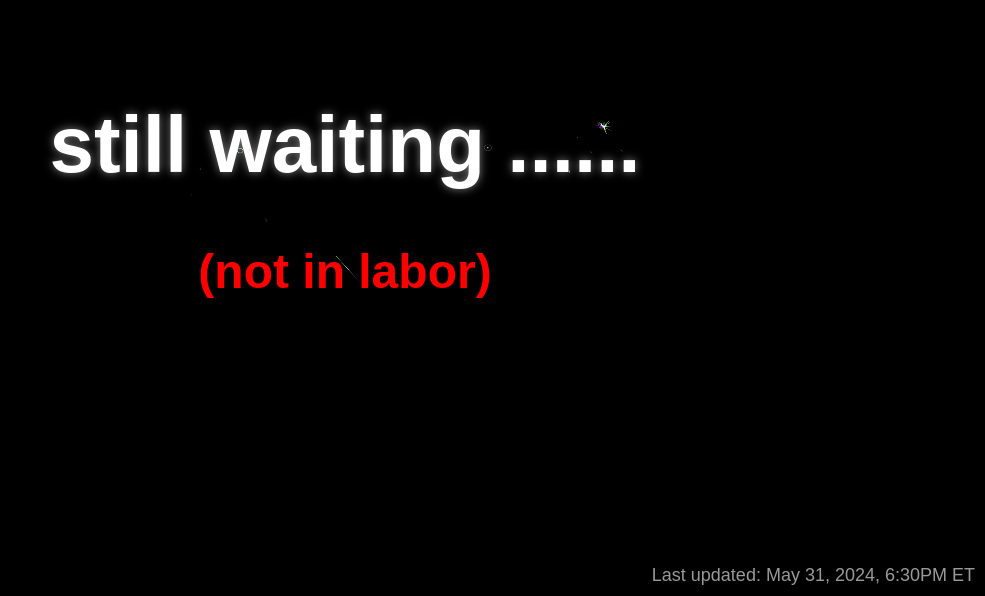
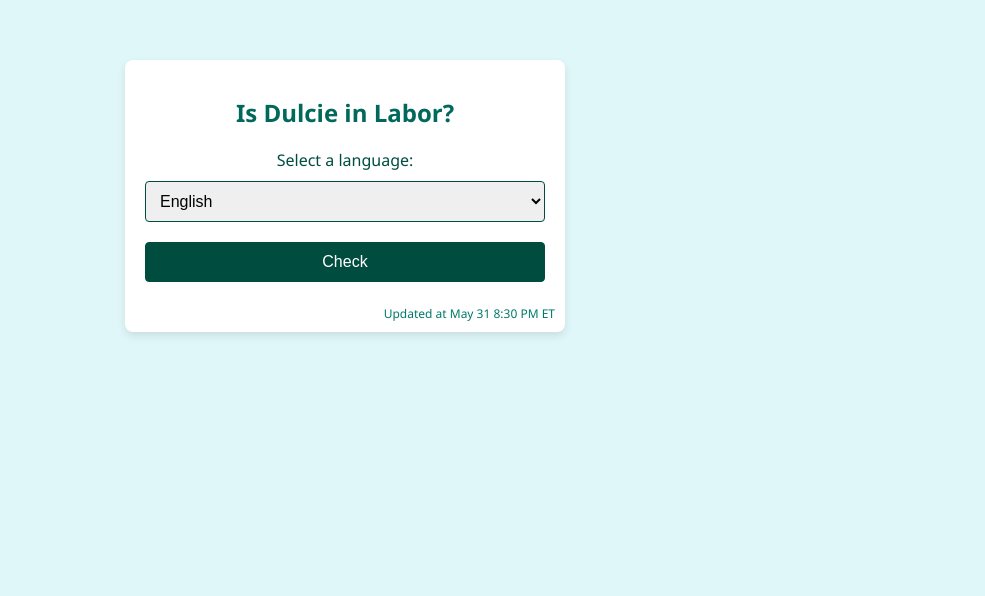
Before and after one commit to ZachGlassman/Ispregnant, a plain HTML site: page Index.html in a window 1280 px wide. Shown: the part 204-800 px from the top of the page, without its empty margins (295-1280 px from the left). Drawn offline with Linux system fonts and the light colour scheme.

Commit message:
update to translation

```diff
--- a/Index.html
+++ b/Index.html
@@ -3,18 +3,127 @@
 <head>
     <meta charset="UTF-8">
     <meta name="viewport" content="width=device-width, initial-scale=1.0">
-    <title>still waiting</title>
-    <link rel="stylesheet" href="styles.css">
+    <title>Is Dulcie in Labor?</title>
+    <style>
+        body {
+            font-family: 'Segoe UI', Tahoma, Geneva, Verdana, sans-serif;
+            background-color: #e0f7fa;
+            color: #004d40;
+            display: flex;
+            justify-content: center;
+            align-items: center;
+            height: 100vh;
+            margin: 0;
+        }
+        .container {
+            background-color: #ffffff;
+            border-radius: 8px;
+            box-shadow: 0 4px 8px rgba(0, 0, 0, 0.1);
+            padding: 20px;
+            text-align: center;
+            width: 90%;
+            max-width: 400px;
+            position: relative;
+        }
+        h1 {
+            margin-bottom: 20px;
+            font-size: 24px;
+            color: #00695c;
+        }
+        select, button {
+            margin: 10px 0;
+            padding: 10px;
+            font-size: 16px;
+            width: 100%;
+            border: 1px solid #004d40;
+            border-radius: 4px;
+        }
+        button {
+            background-color: #004d40;
+            color: #ffffff;
+            cursor: pointer;
+            transition: background-color 0.3s;
+        }
+        button:hover {
+            background-color: #00332c;
+        }
+        #result {
+            margin-top: 20px;
+            font-size: 18px;
+            color: #004d40;
+        }
+        #timestamp {
+            position: absolute;
+            bottom: 10px;
+            right: 10px;
+            font-size: 12px;
+            color: #00796b;
+        }
+    </style>
+    <script>
+        function checkLaborStatus() {
+            const language = document.getElementById("language").value;
+            let translation = "Language not found";
+
+            const translations = {
+                english: "No",
+                spanish: "No",
+                french: "Non",
+                german: "Nein",
+                italian: "No",
+                japanese: "いいえ (Iie)",
+                russian: "Нет (Net)",
+                chinese: "不 (Bù)",
+                portuguese: "Não",
+                arabic: "لا (La)",
+                hindi: "नहीं (Nahin)",
+                korean: "아니요 (Aniyo)",
+                turkish: "Hayır",
+                dutch: "Nee",
+                swedish: "Nej",
+                greek: "Όχι (Ochi)",
+                polish: "Nie",
+                hebrew: "לא (Lo)"
+            };
+
+            if (translations[language]) {
+                translation = translations[language];
+            }
+
+            document.getElementById("result").innerText = `${language.charAt(0).toUpperCase() + language.slice(1)}: ${translation}`;
+        }
+    </script>
 </head>
 <body>
     <div class="container">
-        <h1>still waiting ......</h1>
-        <p class="highlight"><b> (not in labor)</b></p>
-        <canvas id="fireworksCanvas"></canvas>
+        <h1>Is Dulcie in Labor?</h1>
+        <form onsubmit="event.preventDefault(); checkLaborStatus();">
+            <label for="language">Select a language:</label>
+            <select id="language" name="language">
+                <option value="english">English</option>
+                <option value="spanish">Spanish</option>
+                <option value="french">French</option>
+                <option value="german">German</option>
+                <option value="italian">Italian</option>
+                <option value="japanese">Japanese</option>
+                <option value="russian">Russian</option>
+                <option value="chinese">Chinese</option>
+                <option value="portuguese">Portuguese</option>
+                <option value="arabic">Arabic</option>
+                <option value="hindi">Hindi</option>
+                <option value="korean">Korean</option>
+                <option value="turkish">Turkish</option>
+                <option value="dutch">Dutch</option>
+                <option value="swedish">Swedish</option>
+                <option value="greek">Greek</option>
+                <option value="polish">Polish</option>
+                <option value="hebrew">Hebrew</option>
+            </select>
+            <br>
+            <button type="submit">Check</button>
+        </form>
+        <p id="result"></p>
+        <div id="timestamp">Updated at May 31 8:30 PM ET</div>
     </div>
-
-    <div id="last-updated">Last updated: May 31, 2024, 6:30PM ET</div>
-
-    <script src="script.js"></script>
 </body>
 </html>
--- a/script.js
+++ /dev/null
@@ -1,146 +0,0 @@
-window.onload = function() {
-    const canvas = document.getElementById('fireworksCanvas');
-    const ctx = canvas.getContext('2d');
-
-    canvas.width = window.innerWidth;
-    canvas.height = window.innerHeight;
-
-    let fireworks = [];
-    let particles = [];
-
-    class Firework {
-        constructor() {
-            this.x = Math.random() * canvas.width;
-            this.y = canvas.height;
-            this.targetX = Math.random() * canvas.width;
-            this.targetY = Math.random() * (canvas.height / 2);
-            this.speed = 2;
-            this.angle = Math.atan2(this.targetY - this.y, this.targetX - this.x);
-            this.distanceToTarget = this.calculateDistance(this.x, this.y, this.targetX, this.targetY);
-            this.distanceTraveled = 0;
-            this.coordinates = [];
-            this.coordinateCount = 3;
-            while (this.coordinateCount--) {
-                this.coordinates.push([this.x, this.y]);
-            }
-            this.brightness = Math.random() * 70 + 30;
-            this.targetRadius = 1;
-        }
-
-        calculateDistance(x1, y1, x2, y2) {
-            let dx = x2 - x1;
-            let dy = y2 - y1;
-            return Math.sqrt(dx * dx + dy * dy);
-        }
-
-        update(index) {
-            this.coordinates.pop();
-            this.coordinates.unshift([this.x, this.y]);
-
-            if (this.targetRadius < 8) {
-                this.targetRadius += 0.3;
-            } else {
-                this.targetRadius = 1;
-            }
-
-            this.speed *= 1.05;
-            let vx = Math.cos(this.angle) * this.speed;
-            let vy = Math.sin(this.angle) * this.speed;
-            this.distanceTraveled = this.calculateDistance(this.x, this.y, this.x + vx, this.y + vy);
-
-            if (this.distanceTraveled >= this.distanceToTarget) {
-                createParticles(this.targetX, this.targetY);
-                fireworks.splice(index, 1);
-            } else {
-                this.x += vx;
-                this.y += vy;
-            }
-        }
-
-        draw() {
-            ctx.beginPath();
-            ctx.moveTo(this.coordinates[this.coordinates.length - 1][0], this.coordinates[this.coordinates.length - 1][1]);
-            ctx.lineTo(this.x, this.y);
-            ctx.strokeStyle = 'hsl(' + Math.random() * 360 + ', 100%, ' + this.brightness + '%)';
-            ctx.stroke();
-
-            ctx.beginPath();
-            ctx.arc(this.targetX, this.targetY, this.targetRadius, 0, Math.PI * 2);
-            ctx.stroke();
-        }
-    }
-
-    class Particle {
-        constructor(x, y) {
-            this.x = x;
-            this.y = y;
-            this.coordinates = [];
-            this.coordinateCount = 5;
-            while (this.coordinateCount--) {
-                this.coordinates.push([this.x, this.y]);
-            }
-            this.angle = Math.random() * Math.PI * 2;
-            this.speed = Math.random() * 10 + 1;
-            this.friction = 0.95;
-            this.gravity = 1;
-            this.hue = Math.random() * 360;
-            this.brightness = Math.random() * 80 + 20;
-            this.alpha = 1;
-            this.decay = Math.random() * 0.03 + 0.01;
-        }
-
-        update(index) {
-            this.coordinates.pop();
-            this.coordinates.unshift([this.x, this.y]);
-            this.speed *= this.friction;
-            this.x += Math.cos(this.angle) * this.speed;
-            this.y += Math.sin(this.angle) * this.speed + this.gravity;
-            this.alpha -= this.decay;
-
-            if (this.alpha <= this.decay) {
-                particles.splice(index, 1);
-            }
-        }
-
-        draw() {
-            ctx.beginPath();
-            ctx.moveTo(this.coordinates[this.coordinates.length - 1][0], this.coordinates[this.coordinates.length - 1][1]);
-            ctx.lineTo(this.x, this.y);
-            ctx.strokeStyle = 'hsla(' + this.hue + ', 100%, ' + this.brightness + '%, ' + this.alpha + ')';
-            ctx.stroke();
-        }
-    }
-
-    function createParticles(x, y) {
-        let particleCount = 30;
-        while (particleCount--) {
-            particles.push(new Particle(x, y));
-        }
-    }
-
-    function loop() {
-        requestAnimationFrame(loop);
-        ctx.globalCompositeOperation = 'destination-out';
-        ctx.fillStyle = 'rgba(0, 0, 0, 0.5)';
-        ctx.fillRect(0, 0, canvas.width, canvas.height);
-        ctx.globalCompositeOperation = 'lighter';
-
-        let i = fireworks.length;
-        while (i--) {
-            fireworks[i].draw();
-            fireworks[i].update(i);
-        }
-
-        let j = particles.length;
-        while (j--) {
-            particles[j].draw();
-            particles[j].update(j);
-        }
-
-        if (Math.random() < 0.05) {
-            fireworks.push(new Firework());
-        }
-    }
-
-    loop();
-};
--- a/styles.css
+++ /dev/null
@@ -1,47 +0,0 @@
-body, html {
-    margin: 0;
-    padding: 0;
-    width: 100%;
-    height: 100%;
-    overflow: hidden;
-    display: flex;
-    justify-content: center;
-    align-items: center;
-    background-color: #000;
-    color: #fff;
-    font-family: Arial, sans-serif;
-}
-
-.container {
-    position: relative;
-    text-align: center;
-    z-index: 1;
-}
-
-h1 {
-    font-size: 5em;
-    text-shadow: 0 0 10px rgba(255, 255, 255, 0.5);
-}
-
-#fireworksCanvas {
-    position: absolute;
-    top: 0;
-    left: 0;
-    width: 100%;
-    height: 100%;
-    z-index: 0;
-}
-
-.highlight {
-    color: red;
-    font-size: 3em;
-}
-
-
-#last-updated {
-    position: absolute;
-    bottom: 10px;
-    right: 10px;
-    font-size: 18px;
-    color: #999;
-  }
```
